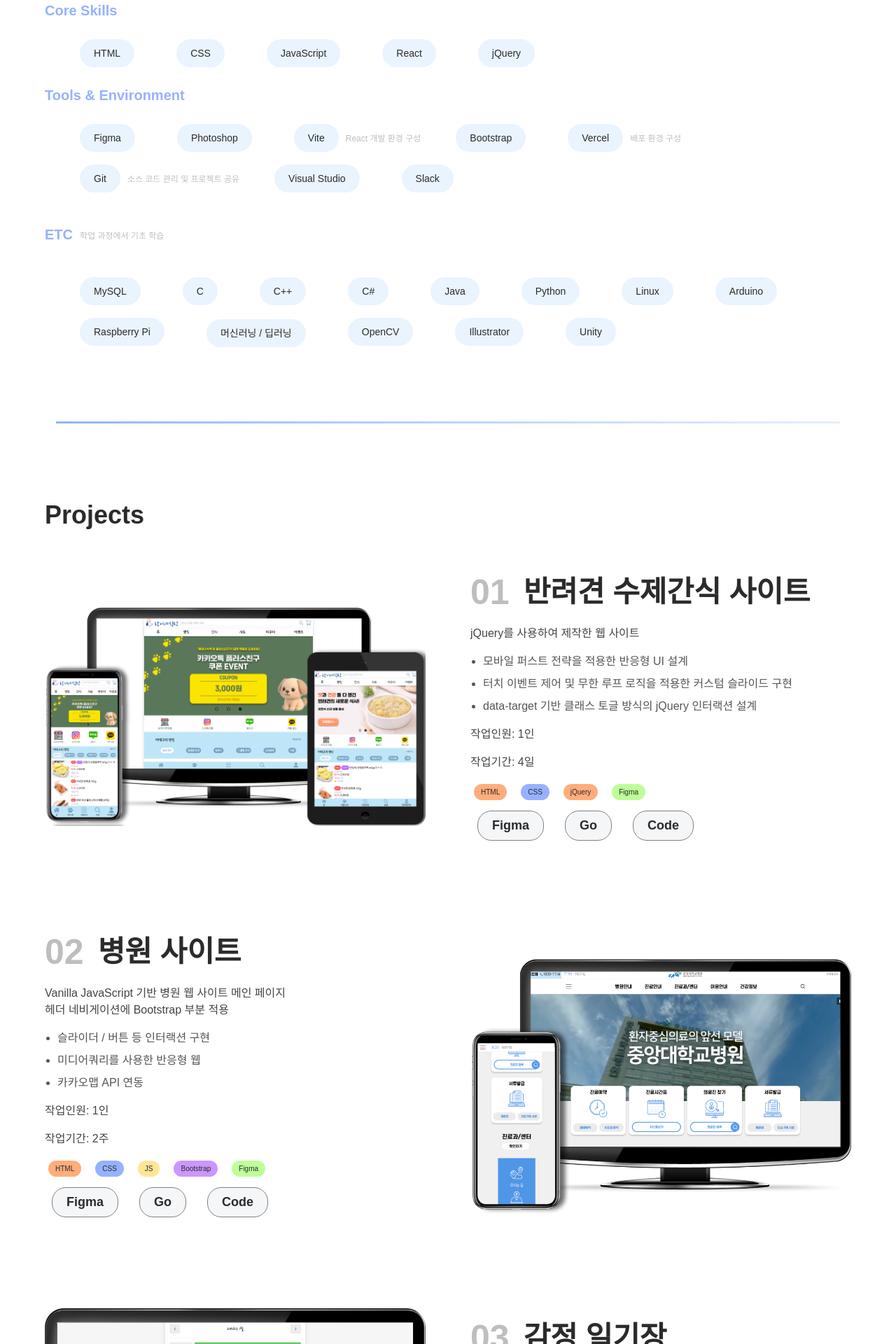
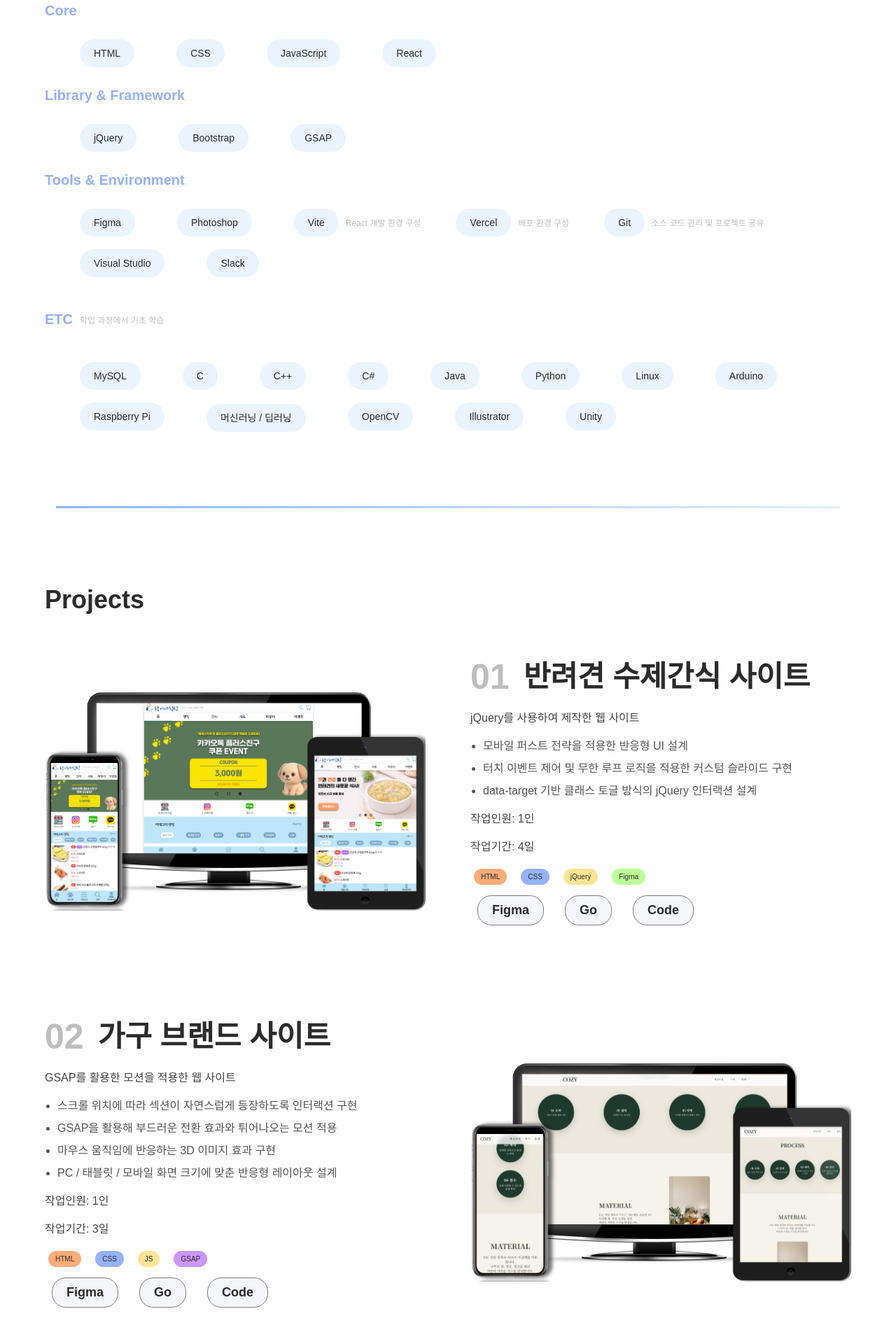
Before and after one commit to BangSeojin/Portfolio, a React (Vite) app: page / in a window 1280 px wide. Shown: the part 420-2340 px from the top of the page at 70% size. Built offline with nearby package versions, Linux system fonts and the light colour scheme; a web font is replaced by a local one.

Commit message:
COZY 사이트 추가 및 스킬 정리

```diff
--- a/src/components/Projects.jsx
+++ b/src/components/Projects.jsx
@@ -61,6 +61,63 @@ export default function Projects() {
             </div>
           </div>
         </div>
+        <div className="project-card">
+          <div className="project-img">
+            <img src={projectImg(6)} alt="가구 브랜드 사이트" />
+          </div>
+
+          <div className="project-content">
+            <div className="style-flex">
+              <h1 className="project-num">02</h1>
+              <h1 className="project-title">가구 브랜드 사이트</h1>
+            </div>
+            <p>GSAP를 활용한 모션을 적용한 웹 사이트</p>
+            <ul>
+              <li>
+                스크롤 위치에 따라 섹션이 자연스럽게 등장하도록 인터랙션 구현
+              </li>
+              <li>GSAP을 활용해 부드러운 전환 효과와 튀어나오는 모션 적용</li>
+              <li>마우스 움직임에 반응하는 3D 이미지 효과 구현</li>
+              <li>
+                PC / 태블릿 / 모바일 화면 크기에 맞춘 반응형 레이아웃 설계
+              </li>
+            </ul>
+            <p>작업인원: 1인</p>
+            <p>작업기간: 3일</p>
+            <div className="style-flex">
+              <span className="projecttag projecttag-main">HTML</span>
+              <span className="projecttag projecttag-css">CSS</span>
+              <span className="projecttag projecttag-js">JS</span>
+              <span className="projecttag projecttag-gsap">GSAP</span>
+            </div>
+            <div className="style-flex">
+              <a
+                href="https://www.figma.com/design/zqe96PLmuLlSMq3MLCvjG9/%EB%9E%91%EC%9D%B4%EB%84%A4-%EC%8B%9D%ED%83%81?node-id=0-1&t=ZFCuaDEpPVTwiCZi-1"
+                target="_blank"
+                rel="noopener noreferrer"
+                className="sitebtn"
+              >
+                Figma
+              </a>
+              <a
+                href="https://rangstable.vercel.app/"
+                target="_blank"
+                rel="noopener noreferrer"
+                className="sitebtn"
+              >
+                Go
+              </a>
+              <a
+                href="https://github.com/BangSeojin/Rangstable"
+                target="_blank"
+                rel="noopener noreferrer"
+                className="sitebtn"
+              >
+                Code
+              </a>
+            </div>
+          </div>
+        </div>
 
         <div className="project-card">
           <div className="project-img">
@@ -69,7 +126,7 @@ export default function Projects() {
 
           <div className="project-content">
             <div className="style-flex">
-              <h1 className="project-num">02</h1>
+              <h1 className="project-num">03</h1>
               <h1 className="project-title">병원 사이트</h1>
             </div>
             <p>
@@ -127,7 +184,7 @@ export default function Projects() {
 
           <div className="project-content">
             <div className="style-flex">
-              <h1 className="project-num">03</h1>
+              <h1 className="project-num">04</h1>
               <h1 className="project-title">감정 일기장</h1>
             </div>
             <p>
@@ -170,7 +227,7 @@ export default function Projects() {
 
           <div className="project-content">
             <div className="style-flex">
-              <h1 className="project-num">04</h1>
+              <h1 className="project-num">05</h1>
               <h1 className="project-title">Todo List</h1>
             </div>
             <p>React 학습 중 제작한 할 일 관리 웹 사이트</p>
@@ -211,7 +268,7 @@ export default function Projects() {
 
           <div className="project-content">
             <div className="style-flex">
-              <h1 className="project-num">05</h1>
+              <h1 className="project-num">06</h1>
               <h1 className="project-title">Portfolio Site</h1>
             </div>
             <p>React로 제작한 개인 포트폴리오 웹 사이트</p>
--- a/src/components/Skills.jsx
+++ b/src/components/Skills.jsx
@@ -6,7 +6,7 @@ export default function Skills() {
     <section id="skills" className="section-flow">
       <h2>Skills</h2>
       <div>
-        <h3>Core Skills</h3>
+        <h3>Core</h3>
         <ul className="skill-list">
           <li>
             <span className="tag">HTML</span>
@@ -20,8 +20,19 @@ export default function Skills() {
           <li>
             <span className="tag">React</span>
           </li>
+        </ul>
+      </div>
+      <div>
+        <h3>Library & Framework</h3>
+        <ul className="skill-list">
           <li>
             <span className="tag">jQuery</span>
+          </li>
+          <li>
+            <span className="tag">Bootstrap</span>
+          </li>
+          <li>
+            <span className="tag">GSAP</span>
           </li>
         </ul>
       </div>
@@ -37,9 +48,6 @@ export default function Skills() {
           <li>
             <span className="tag">Vite</span>
             <span className="explan">React 개발 환경 구성</span>
-          </li>
-          <li>
-            <span className="tag">Bootstrap</span>
           </li>
           <li>
             <span className="tag">Vercel</span>
--- a/src/data/projectsimg.js
+++ b/src/data/projectsimg.js
@@ -3,6 +3,7 @@ import projectImg2 from "../assets/project_2.png";
 import projectImg3 from "../assets/project_3.png";
 import projectImg4 from "../assets/project_4.png";
 import projectImg5 from "../assets/project_5.png";
+import projectImg6 from "../assets/project_6.png";
 
 export function projectImg(projectId) {
   switch (projectId) {
@@ -16,6 +17,8 @@ export function projectImg(projectId) {
       return projectImg4;
     case 5:
       return projectImg5;
+    case 6:
+      return projectImg6;
     default:
       return null;
   }
--- a/src/styles/projects.css
+++ b/src/styles/projects.css
@@ -91,7 +91,11 @@
 }
 
 .projecttag-jquery {
-  background: var(--orange);
+  background: var(--yellow);
+}
+
+.projecttag-gsap {
+  background: var(--purple);
 }
 
 .sitebtn {
```
Also changed, not shown: src/assets/project_6.png (added).
